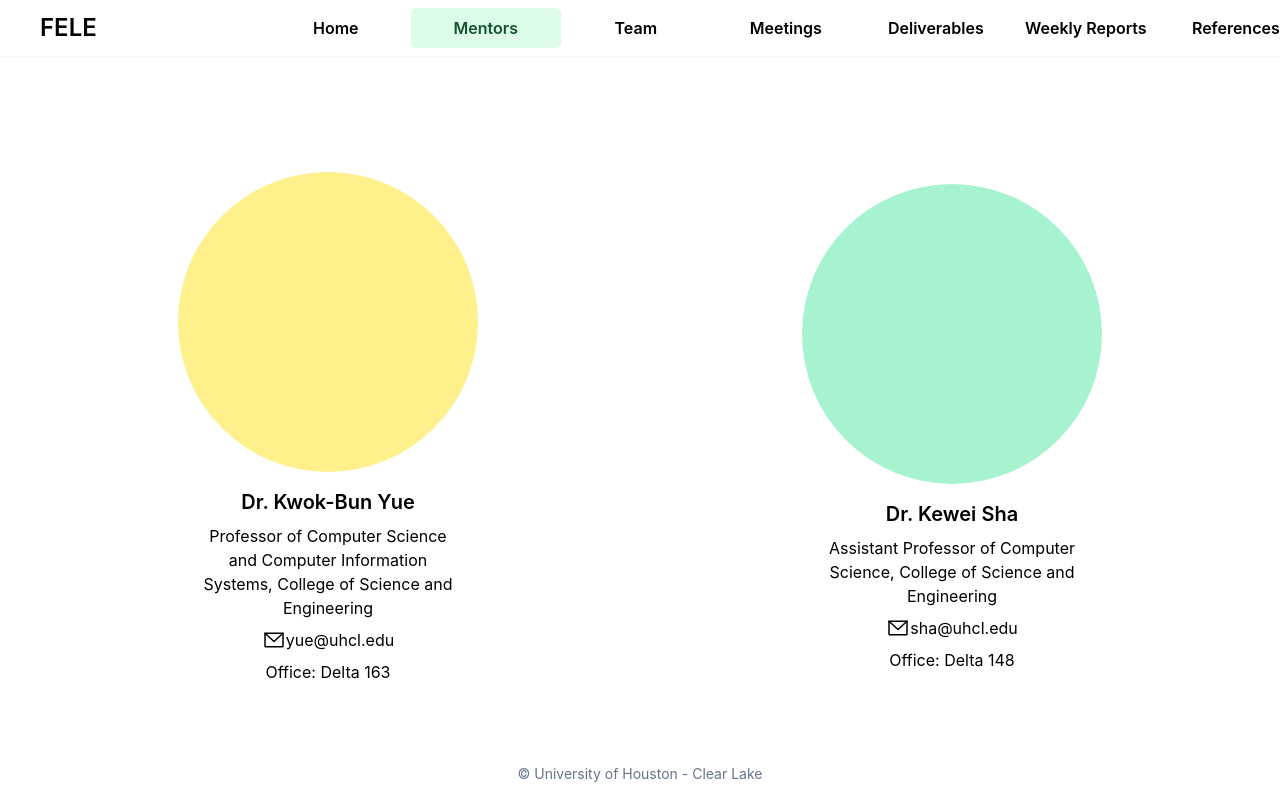
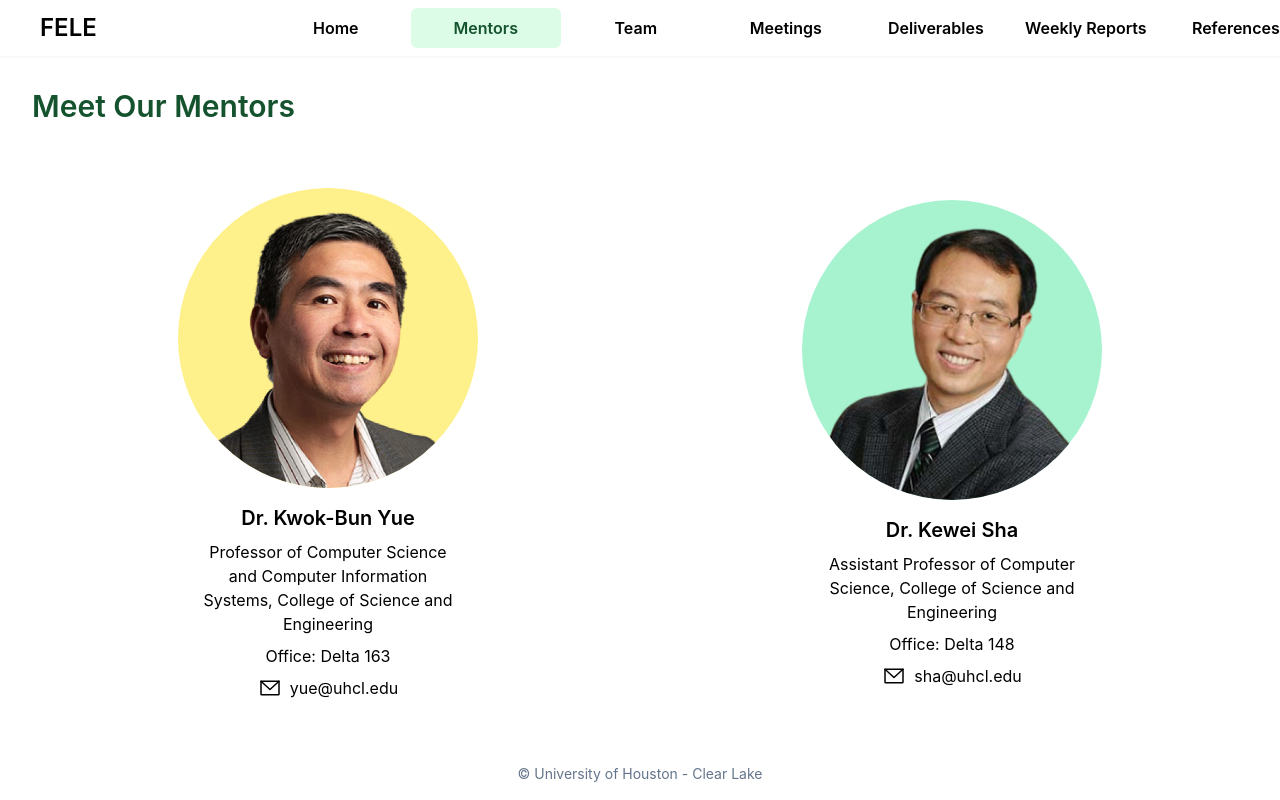
Before and after one commit to ramachandrapetla/FELE-WEB, a React (Create React App) app: page /mentors in a window 1280 px wide. Shown: the top 800 px of the page. Built offline with nearby package versions, Linux system fonts and the light colour scheme.

Commit message:
Updated Mentors UI

```diff
--- a/src/components/Mentors/Mentors.js
+++ b/src/components/Mentors/Mentors.js
@@ -1,30 +1,36 @@
-import Default from '../../assets/default.png';
+import KeweiSha from '../../assets/kewei-sha-bg.png';
+import BunYue from '../../assets/yue-bun-bg.png';
 import { EnvelopeSimple } from 'phosphor-react';
 
 export default function Mentors() {
   return (
-    <div className='body-height p-8 grid grid-cols-2 grid-rows-1 gap-8'>
+    <div className='body-height p-8'>
+      <div className="text-3xl font-semibold text-green-900 mb-16">Meet Our Mentors</div>
+      <div className='grid grid-cols-2 grid-rows-1 gap-8'>
         <div className='col-span-1 flex justify-center items-center flex-col'>
-        <div className='h-[300px] w-[300px] bg-yellow-200 mb-4 rounded-full'></div>
-        {/* <img className='rounded-full' src={Default} alt="f"/> */}
+          <div className='h-[300px] w-[300px] bg-yellow-200 mb-4 rounded-full overflow-hidden'>
+            <img className='w-[85%] ml-10 mt-4' src={BunYue} alt="f"/>
+          </div>
           <p className="m-0 mb-2 text-xl font-semibold">Dr. Kwok-Bun Yue</p>
           <p className='m-0 text-center w-[250px] mb-2'>Professor of Computer Science and Computer Information Systems, College of Science and Engineering</p>
-        <div className="flex justify-center items-center mb-2">
-          <EnvelopeSimple size={24} />
+          <p className='mb-2'>Office: Delta 163</p>
+          <div className="flex justify-center items-center">
+            <EnvelopeSimple size={24} className='mr-2'/>
             yue@uhcl.edu
           </div>
-        <p className=''>Office: Delta 163</p>
         </div>
         <div className='col-span-1 flex justify-center items-center flex-col'>
-        <div className='h-[300px] w-[300px] bg-emerald-200 mb-4 rounded-full'></div>
-        {/* <img className='rounded-full' src={Default} alt="f"/> */}
+          <div className='h-[300px] w-[300px] bg-emerald-200 mb-4 rounded-full overflow-hidden'>
+            <img className='w-[90%] ml-5 mt-4' src={KeweiSha} alt="f"/>
+          </div>
           <p className="m-0 mb-2 text-xl font-semibold">Dr. Kewei Sha</p>
           <p className='m-0 text-center w-[250px] mb-2'>Assistant Professor of Computer Science, College of Science and Engineering</p>
-        <div className="flex justify-center items-center mb-2">
-          <EnvelopeSimple size={24} />
+          <p className='mb-2'>Office: Delta 148</p>
+          <div className="flex justify-center items-center">
+            <EnvelopeSimple size={24} className='mr-2'/>
             sha@uhcl.edu
           </div>
-        <p className=''>Office: Delta 148</p>
+        </div>
       </div>
     </div>
   )
```
Also changed, not shown: src/Assets/kewei-sha-bg.png (added), src/Assets/yue-bun-bg.png (added). Lines whose indentation alone changed are shown as unchanged.
